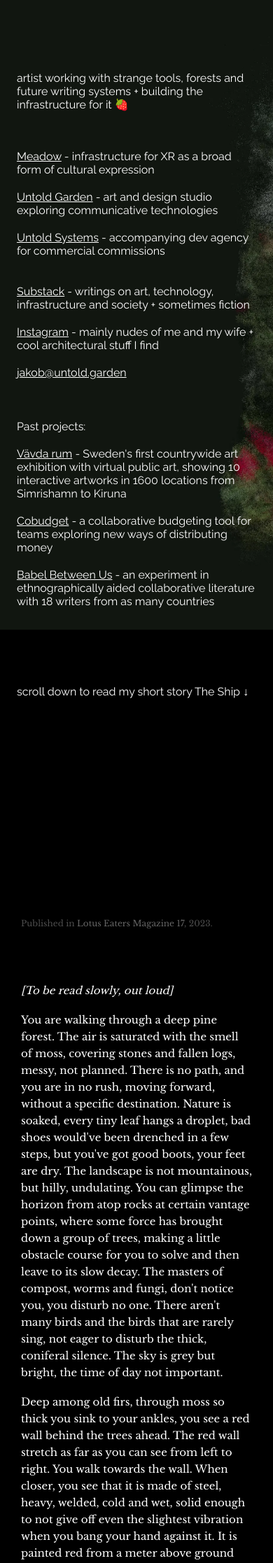
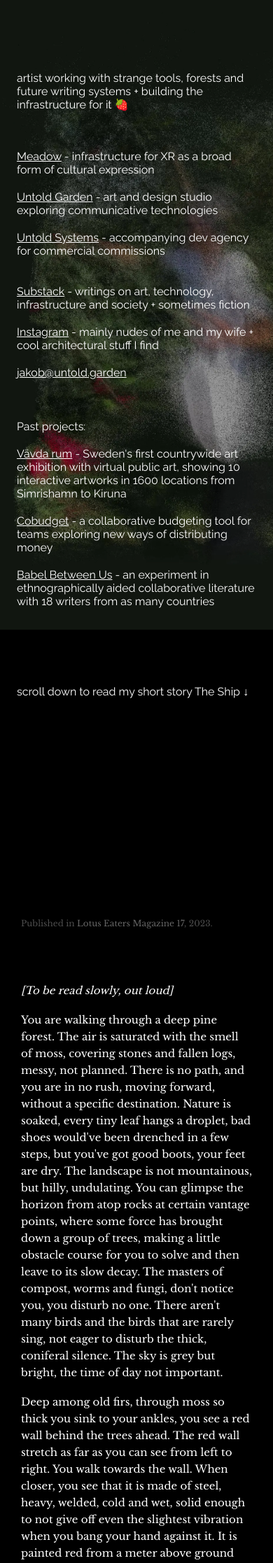
Before and after one commit to skoteskote/site, a Jekyll site: the page built from index.markdown, in a window 390 px wide. Shown: the top 2234 px of the page at 70% size. Built offline with Jekyll 4.4.1, drawn with Linux system fonts in a browser that asks for light colours.

Commit message:
Restore original mobile video offset, fix jump by aligning background-position with iframe

```diff
--- a/_layouts/default.html
+++ b/_layouts/default.html
@@ -134,9 +134,7 @@
             }
 
             #video-background {
-                position: relative;
-                left: 50%;
-                transform: translateX(-50%);
+                margin-left: -900px;
                 background-position: center center;
             }
         }
```
